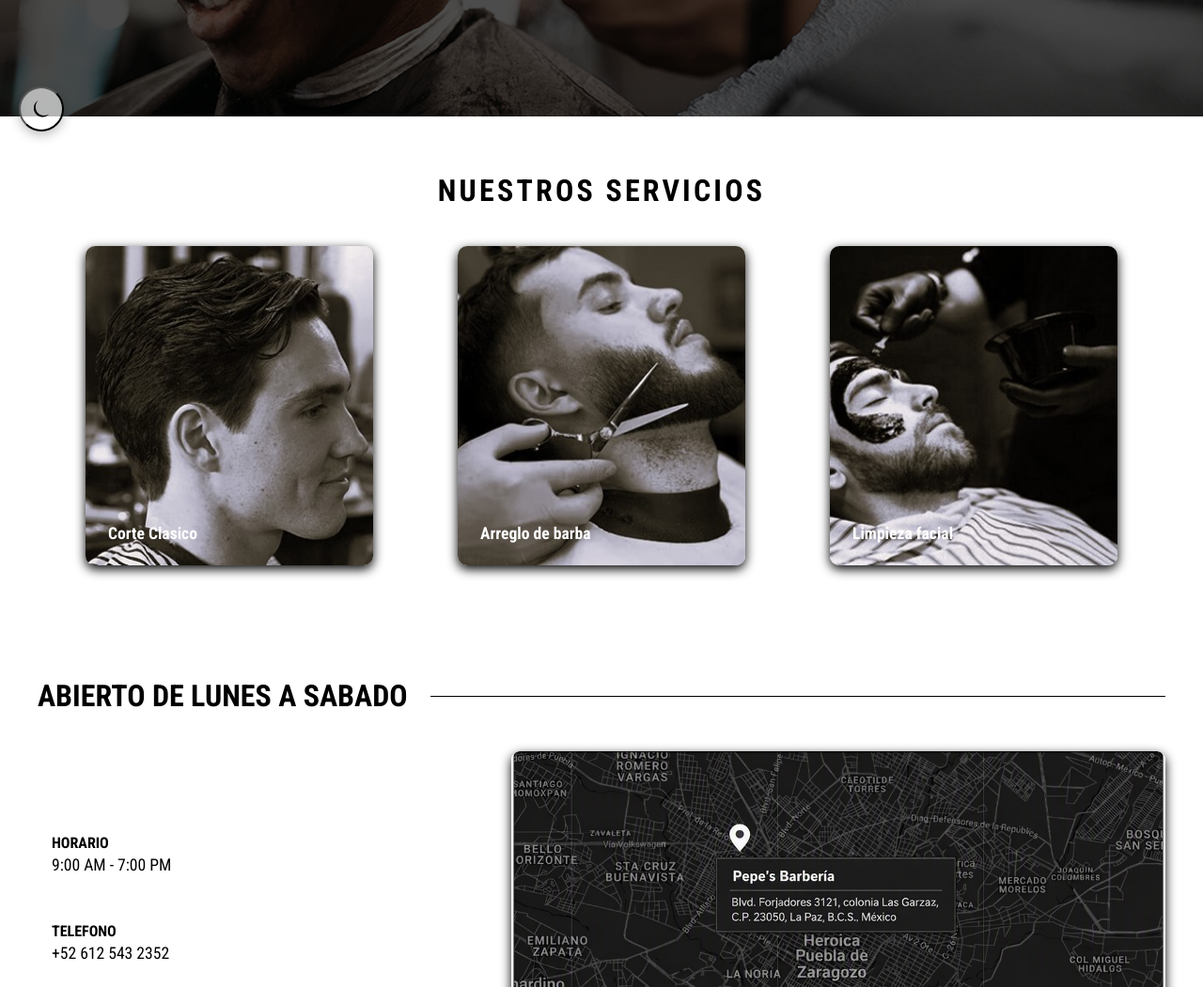
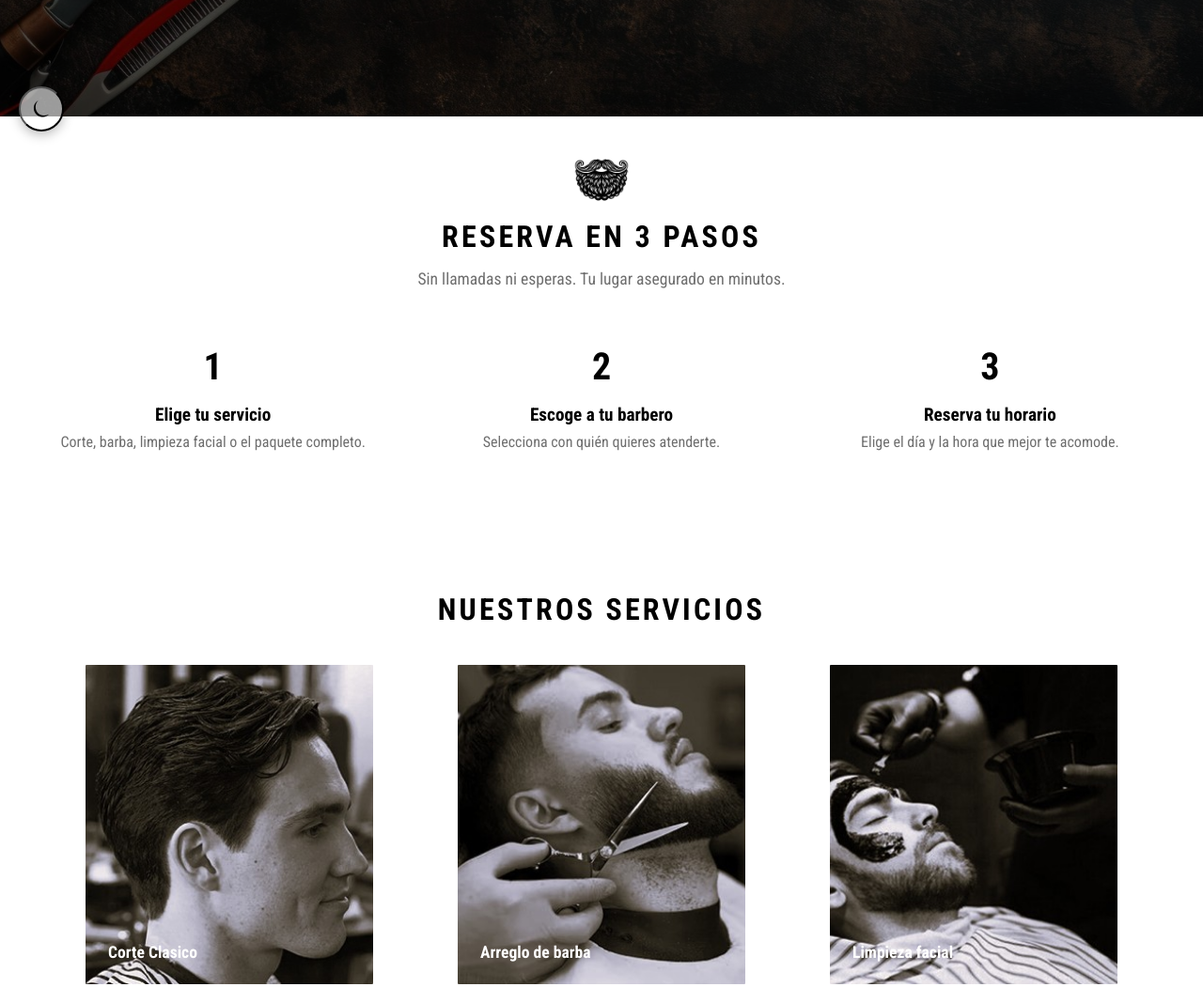
Before and after one commit to ucota24/ProgramacionWeb2026, a plain HTML site: page index.html in a window 1280 px wide. Shown: the part 640-1691 px from the top of the page at 94% size. Drawn offline with Linux system fonts and the light colour scheme.

Commit message:
Nueva seccion en pagina principal: Reservar en 3 pasos

```diff
--- a/css/box-model.css
+++ b/css/box-model.css
@@ -56,7 +56,7 @@ body.oscuro {
 .hero {
     background-image:
         linear-gradient(rgba(0, 0, 0, 0.7), rgba(0, 0, 0, 0.7)),
-        url("../assets/img/fondo.jpg");
+        url("../assets/img/fondo-cafe.jpg");
     background-size: cover;
     background-position: center;
     min-height: 80vh;
@@ -94,6 +94,60 @@ footer {
     width: 100%;
     padding: 120px var(--espaciado-s) 100px;
     text-align: center;
+}
+
+.pasos {
+    padding: var(--espaciado-m) var(--espaciado-m) var(--espaciado-eg);
+    text-align: center;
+}
+
+.pasos__icono {
+    display: block;
+    width: 80px;
+    margin: 0 auto var(--espaciado-s);
+}
+
+.pasos__titulo {
+    font-size: clamp(1rem, 1rem + 1.5vw, 2rem);
+    font-weight: 700;
+    margin: 0 0 var(--espaciado-s);
+    letter-spacing: 0.1em;
+    text-transform: uppercase;
+}
+
+.pasos__subtitulo {
+    color: var(--texto-suave);
+    font-size: 1.1rem;
+    margin: 0 0 var(--espaciado-g);
+}
+
+.pasos__lista {
+    margin: 0;
+    padding: 0;
+    display: grid;
+    grid-template-columns: 1fr;
+    gap: var(--espaciado-m);
+    list-style: none;
+}
+
+.pasos__numero {
+    font-size: 2.5rem;
+    font-weight: 700;
+    display: block;
+    margin-bottom: var(--espaciado-s);
+
+}
+
+.pasos__nombre {
+    font-size: 1.2rem;
+    margin: 0 0 8px;
+}
+
+.pasos__item p {
+    font-size: 1rem;
+    color: var(--texto-suave);
+    margin: 0;
+
 }
 
 #servicios {
@@ -142,8 +196,8 @@ footer {
     max-width: 306px;
     padding: 0;
     background-color: var(--card-fondo);
-    border-radius: 10px;
-    box-shadow: var(--sombra-card);
+    border-radius: 1px;
+    /*box-shadow: var(--sombra-card);*/
     height: min(340px, 100vw);
     overflow: hidden;
     position: relative;
@@ -289,6 +343,10 @@ footer {
         padding: 150px 10px 120px;
     }
 
+    .pasos__lista {
+        grid-template-columns: repeat(3, 1fr);
+    }
+
     #servicios {
         padding: var(--espaciado-g) var(--espaciado-m);
         gap: var(--espaciado-m) var(--espaciado-eg);
@@ -336,6 +394,10 @@ footer {
         padding: 188px 10px 300px;
     }
 
+    .pasos__lista {
+        grid-template-columns: repeat(3, 1fr);
+    }
+
     .info-barberia {
         grid-template-columns: 2fr 3fr;
     }
--- a/index.html
+++ b/index.html
@@ -16,7 +16,7 @@
     <meta property="og:image" content="https://ucota24.github.io/ProgramacionWeb2026/assets/icon/logo.jpg">
     <meta property="og:url" content="https://ucota24.github.io/ProgramacionWeb2026/">
     <meta property="og:type" content="website">
-    <title>Pepe's Barberia | Cortes clasicos y Arreglo de barba!</title>
+    <title>Barbas Barberia | Cortes clasicos y Arreglo de barba!</title>
 
 </head>
 
@@ -26,7 +26,7 @@
             <button class="menu__boton" type="button" aria-label="Menu"></button>
             <button class="menu__tema" type="button" aria-label="Cambiar tema"></button>
             <ul class="menu__lista">
-                <li><h1 class="menu__titulo">Pepe's Barberia</h1></li>
+                <li><h1 class="menu__titulo">Barbas Barberia |</h1></li>
                 <li><a class="menu__enlace" href="index.html">Inicio</a></li>
                 <li><a class="menu__enlace" href="#servicios">Servicios</a></li>
                 <li><a class="menu__enlace" href="pages/sucursales.html">Sucursales</a></li>
@@ -42,6 +42,33 @@
     </header>
 
     <main>
+
+        <section id="pasos" class="pasos">
+            <img class="pasos__icono" src="assets/icon/icono-barba.png" alt="">
+            <h2 class="pasos__titulo">Reserva en 3 pasos</h2>
+            <p class="pasos__subtitulo">Sin llamadas ni esperas. Tu lugar asegurado en minutos.</p>
+
+            <ul class="pasos__lista">
+                <li class="pasos__item">
+                    <span class="pasos__numero">1</span>
+                    <h3 class="pasos__nombre">Elige tu servicio</h3>
+                    <p>Corte, barba, limpieza facial o el paquete completo.</p>
+                </li>
+
+                <li class="pasos__item">
+                    <span class="pasos__numero">2</span>
+                    <h3 class="pasos__nombre">Escoge a tu barbero</h3>
+                    <p>Selecciona con quién quieres atenderte.</p>
+                </li>
+
+                <li class="pasos__item">
+                    <span class="pasos__numero">3</span>
+                    <h3 class="pasos__nombre">Reserva tu horario</h3>
+                    <p>Elige el día y la hora que mejor te acomode.</p>
+                </li>
+            </ul>
+        </section>
+
         <section id="servicios">
             <h2 class="servicios__titulo">Nuestros Servicios</h2>
 
@@ -60,6 +87,7 @@
                 <h3 class ="card__titulo">Limpieza facial</h3>
             </article>
         </section>
+
     </main>
 
     <aside class="info-barberia">
@@ -91,10 +119,10 @@
         <ul class="pie__lista">
             <li class="pie__item"> La Paz, Baja California Sur.</li>
             <li class="pie__item">Tel: +52 612 543 2352</li>
-            <li class="pie__item">Correo: pepesbarber@gmail.com</li>
+            <li class="pie__item">Correo: barbasbarberia@gmail.com</li>
         </ul>
 
-        <p class="pie__texto">Pepe's Barberia 2026.  Derechos reservados.</p>
+        <p class="pie__texto">Barbas Barberia 2026.  Derechos reservados.</p>
         <p class="pie__texto">Version 1.0</p>
     </footer>
 
```
Also changed, not shown: assets/icon/icono-barba.png (added), assets/img/barberia-local.jpg (added), assets/img/fondo-cafe.jpg (added).
